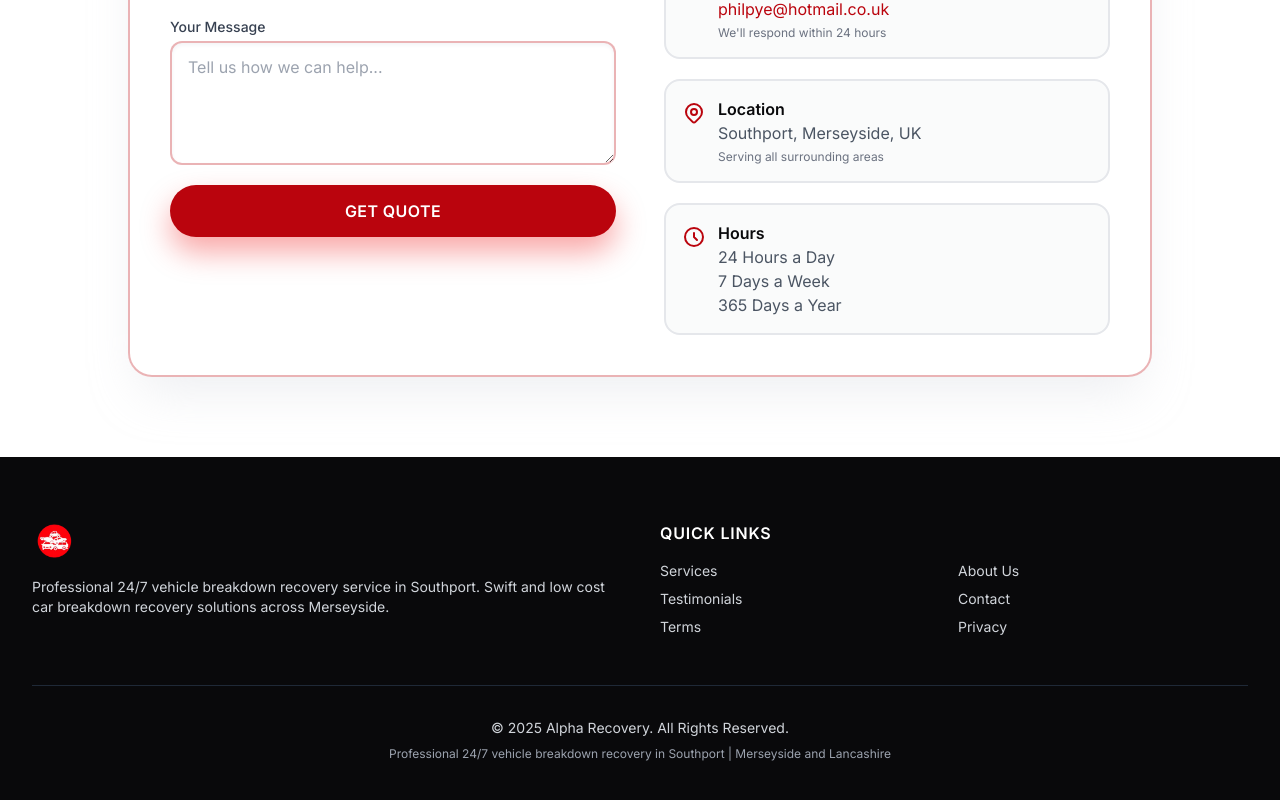
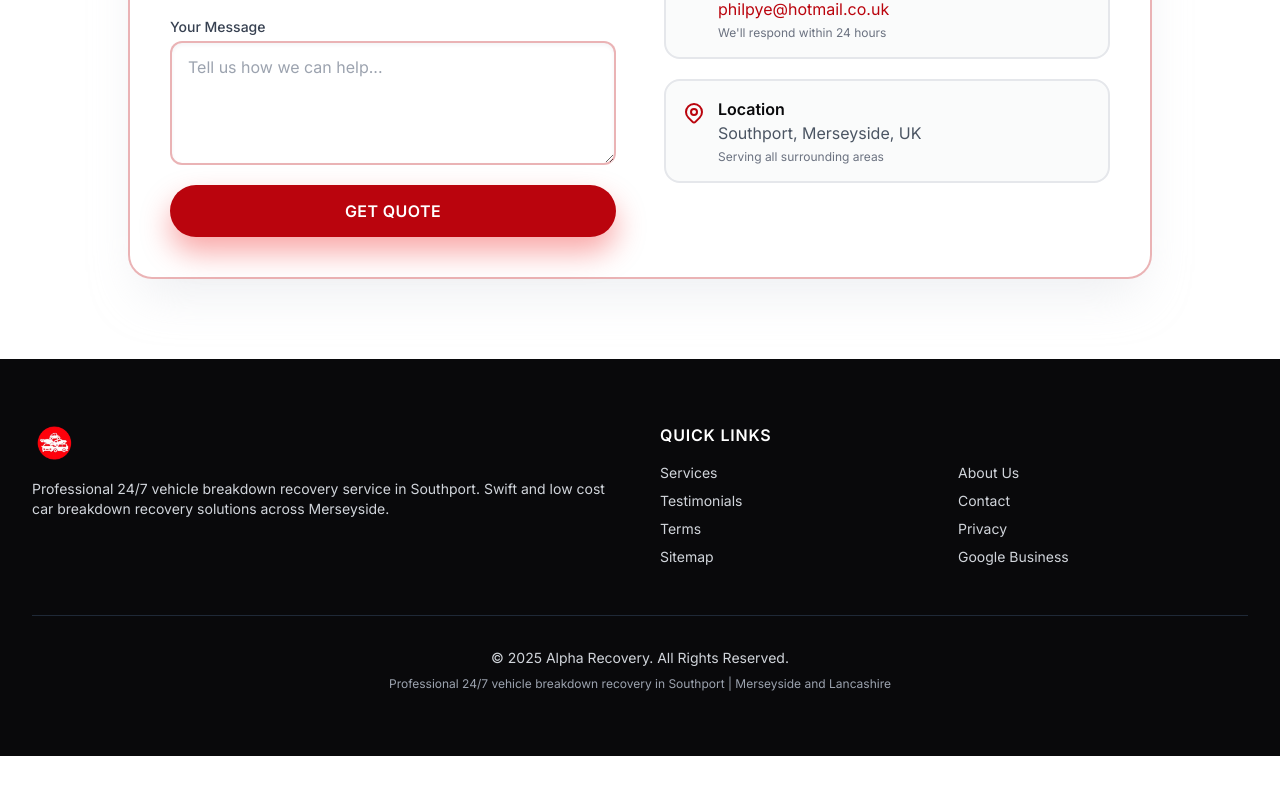
Before and after one commit to bluenose10/alpha-scrap-cars, a React (Vite) app: page /contact in a window 1280 px wide. Shown: the part 869-1669 px from the top of the page. After the commit the page ends 1625 px from the top, so only its background shows below. Built offline with nearby package versions, Linux system fonts and the light colour scheme.

Commit message:
Remove Hours section from contact page and add sitemap/Google Business links to footer for SEO

```diff
--- a/components/Footer.tsx
+++ b/components/Footer.tsx
@@ -37,6 +37,8 @@ const Footer: React.FC = () => {
               <Link to="/contact" className="hover:text-brand-red-600 transition-colors">Contact</Link>
               <Link to="/terms" className="hover:text-brand-red-600 transition-colors">Terms</Link>
               <Link to="/privacy" className="hover:text-brand-red-600 transition-colors">Privacy</Link>
+              <a href="/sitemap.xml" target="_blank" rel="noopener noreferrer" className="hover:text-brand-red-600 transition-colors">Sitemap</a>
+              <a href="https://share.google/O6plhiM6b7lKAy1ib" target="_blank" rel="noopener noreferrer" className="hover:text-brand-red-600 transition-colors">Google Business</a>
             </div>
           </div>
 
--- a/pages/Contact.tsx
+++ b/pages/Contact.tsx
@@ -130,15 +130,6 @@ const Contact: React.FC = () => {
                                     <p className="text-xs text-gray-500 mt-1">Serving all surrounding areas</p>
                                 </div>
                             </li>
-                            <li className="flex items-start rounded-2xl border-2 border-brand-red-600/30/70 p-4 bg-gray-50/80">
-                                <svg className="w-6 h-6 mr-3 text-brand-red-600 flex-shrink-0 mt-1" fill="none" stroke="currentColor" viewBox="0 0 24 24" xmlns="http://www.w3.org/2000/svg"><path strokeLinecap="round" strokeLinejoin="round" strokeWidth="2" d="M12 8v4l3 3m6-3a9 9 0 11-18 0 9 9 0 0118 0z" /></svg>
-                                <div>
-                                    <h3 className="font-semibold text-brand-darker">Hours</h3>
-                                    <p className="text-gray-600">24 Hours a Day</p>
-                                    <p className="text-gray-600">7 Days a Week</p>
-                                    <p className="text-gray-600">365 Days a Year</p>
-                                </div>
-                            </li>
                          </ul>
                     </div>
                 </div>
```
